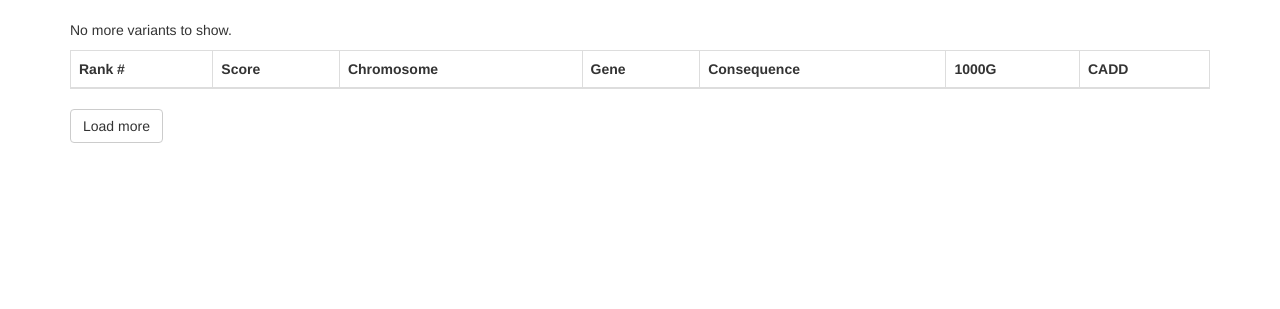
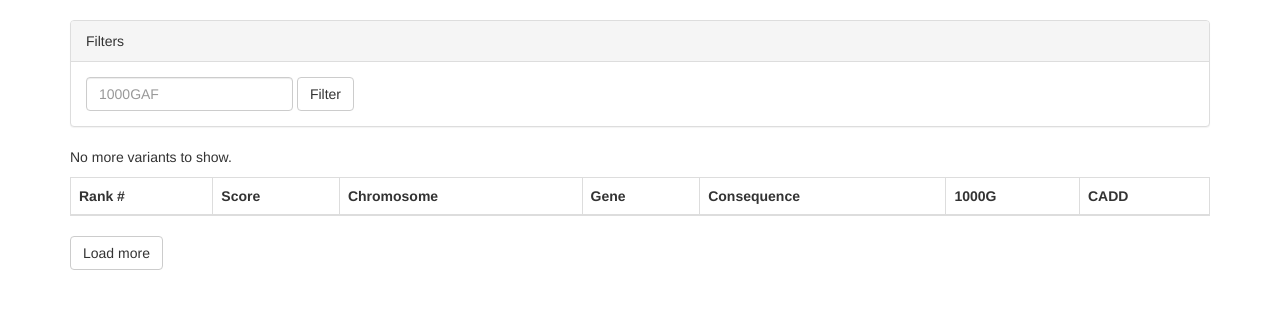
Before and after one commit to robinandeer/puzzle, a Python web app: template puzzle/blueprints/variants/templates/variants.html in a window 1280 px wide. Shown: the part 52-361 px from the top of the page. Run offline with Jinja, Linux system fonts and the light colour scheme; the template is opened without the code that fills it, so the values that code supplies are empty; style sheets or scripts are compiled from the project's sources; some libraries are stand-ins or nearby versions.

Commit message:
add 1000G filter, fix #13

```diff
--- a/puzzle/blueprints/variants/templates/variants.html
+++ b/puzzle/blueprints/variants/templates/variants.html
@@ -2,6 +2,16 @@
 {% from "macros/variant.html" import omim_links %}
 
 {% block body_content %}
+	<div class="panel panel-default">
+		<div class="panel-heading">Filters</div>
+		<div class="panel-body">
+			<form class="form-inline" method="get" action="{{ url_for('variants.variants', case_id=case_id) }}">
+				<input name="thousand_g" type="number" class="form-control" id="1000gaf" placeholder="1000GAF" step="0.0001" value="{{ thousand_g }}">
+				<button class="btn btn-default" type="submit">Filter</button>
+			</form>
+		</div>
+	</div>
+
 	<div class="table-responsive">
 		<table class="table table-bordered table-hover">
 			<thead>
```
Also changed, not shown: puzzle/blueprints/variants/views.py (+7 -2 lines), puzzle/models/variant.py (+2 -10 lines), puzzle/plugins/vcf.py (+10 -7 lines).
